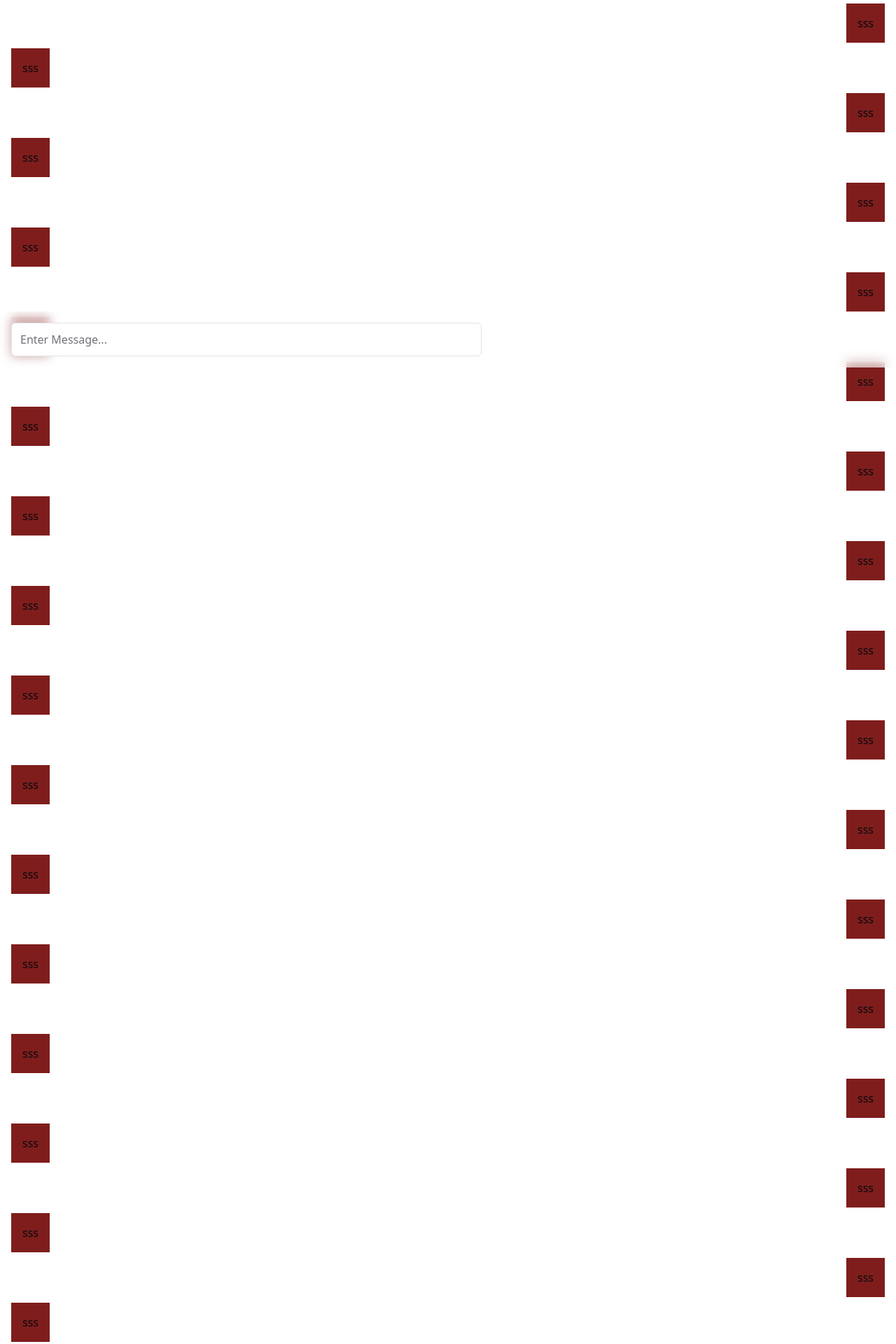
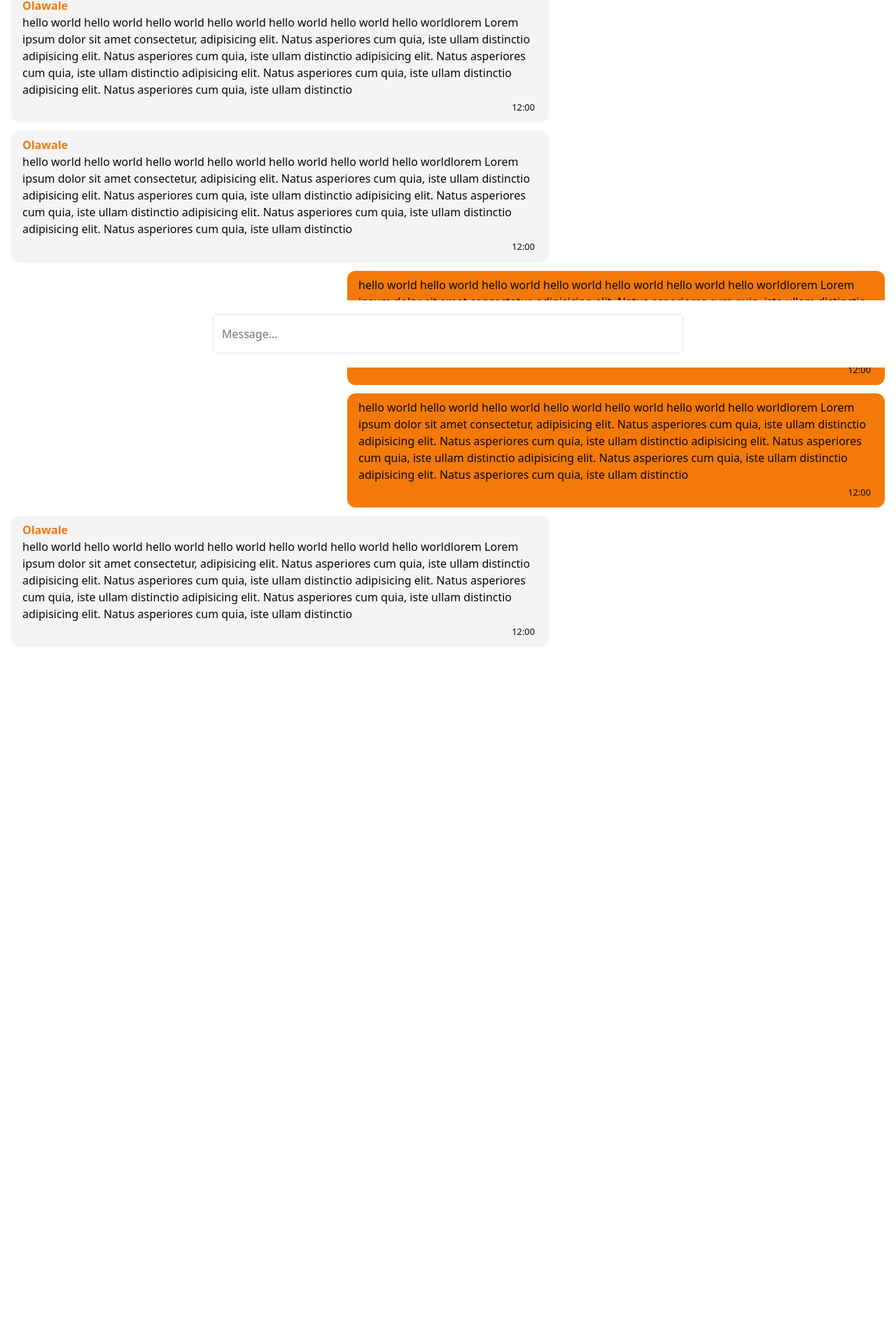
Before and after one commit to 3akare/nobr, a Next.js app: page /chat/ss in a window 1280 px wide. Shown: the part 275-2195 px from the top of the page at 70% size. After the commit the page ends 1323 px from the top, so only its background shows below. Built offline with nearby package versions, Linux system fonts and the light colour scheme.

Commit message:
UI update on chat page

```diff
--- /dev/null
+++ b/app/chat/[id]/components/InputBar.tsx
@@ -0,0 +1,21 @@
+"use client";
+// import { Button } from "@/app/components/ui/button";
+import { Input } from "@/app/components/ui/input";
+
+const InputBar = () => {
+  return (
+    <section className="fixed bottom-0 w-full h-fit p-5 flex items-center z-10  bg-background justify-center">
+      <label htmlFor="messages" className="sr-only">
+        Enter your messages
+      </label>
+      <Input
+        id="messages"
+        className="w-full max-w-2xl text-base h-14 min-h-12 relative hover:ring-0 focus-visible:ring-0 focus-within:ring-0 ring-0 ring-offset-0 focus:ring-0 focus-visible:ring-offset-0"
+        placeholder="Message..."
+      ></Input>
+      {/* a button will be here */}
+    </section>
+  );
+};
+
+export default InputBar;
--- /dev/null
+++ b/app/chat/[id]/components/MessageBubble.tsx
@@ -0,0 +1,26 @@
+const MessageBubble = ({ isRight }: { isRight: true | false }) => {
+  return (
+    <p
+      className={`p-2 px-4 w-fit rounded-xl ${
+        isRight
+          ? "self-end bg-pOrange dark:text-background"
+          : "self-start bg-muted text-foreground"
+      } max-w-md sm:max-w-lg md:max-w-xl lg:max-w-2xl xl:max-w-3xl`}
+    >
+      {!isRight && (
+        <span className="block font-bold text-pOrange">Olawale</span>
+      )}
+      hello world hello world hello world hello world hello world hello world
+      hello worldlorem Lorem ipsum dolor sit amet consectetur, adipisicing elit.
+      Natus asperiores cum quia, iste ullam distinctio adipisicing elit. Natus
+      asperiores cum quia, iste ullam distinctio adipisicing elit. Natus
+      asperiores cum quia, iste ullam distinctio adipisicing elit. Natus
+      asperiores cum quia, iste ullam distinctio adipisicing elit. Natus
+      asperiores cum quia, iste ullam distinctio
+      <small className="block self-end p-1 text-right">
+        <time>12:00</time>
+      </small>
+    </p>
+  );
+};
+export default MessageBubble;
--- /dev/null
+++ b/app/chat/[id]/components/index.ts
@@ -0,0 +1,2 @@
+export { default as MessageBubble } from "./MessageBubble";
+export { default as InputBar } from "./InputBar";
--- a/app/chat/[id]/page.tsx
+++ b/app/chat/[id]/page.tsx
@@ -1,105 +1,16 @@
-"use client";
-import { Button } from "@/app/components/ui/button";
-import { Input } from "@/app/components/ui/input";
-import React from "react";
+import { InputBar, MessageBubble } from "./components/index";
 
 const page = () => {
+  const messages = [true, false, false, true, true, false];
   return (
-    <main className="container mx-auto h-[calc(100vh-72px)] flex items-center flex-col justify-end p-4">
-      <section className="flex text-ellipsis self-start justify-self-start w-full h-full gap-2 flex-col">
-        <div className="p-4 bg-red-900 w-fit">sss</div>
-        <div className="p-4 bg-red-900 self-end w-fit">sss</div>
-        <div className="p-4 bg-red-900 w-fit">sss</div>
-        <div className="p-4 bg-red-900 self-end w-fit">sss</div>
-        <div className="p-4 bg-red-900 w-fit">sss</div>
-        <div className="p-4 bg-red-900 self-end w-fit">sss</div>
-        <div className="p-4 bg-red-900 w-fit">sss</div>
-        <div className="p-4 bg-red-900 self-end w-fit">sss</div>
-        <div className="p-4 bg-red-900 w-fit">sss</div>
-        <div className="p-4 bg-red-900 self-end w-fit">sss</div>
-        <div className="p-4 bg-red-900 w-fit">sss</div>
-        <div className="p-4 bg-red-900 self-end w-fit">sss</div>
-        <div className="p-4 bg-red-900 w-fit">sss</div>
-        <div className="p-4 bg-red-900 self-end w-fit">sss</div>
-        <div className="p-4 bg-red-900 w-fit">sss</div>
-        <div className="p-4 bg-red-900 self-end w-fit">sss</div>
-        <div className="p-4 bg-red-900 w-fit">sss</div>
-        <div className="p-4 bg-red-900 self-end w-fit">sss</div>
-        <div className="p-4 bg-red-900 w-fit">sss</div>
-        <div className="p-4 bg-red-900 self-end w-fit">sss</div>
-        <div className="p-4 bg-red-900 w-fit">sss</div>
-        <div className="p-4 bg-red-900 self-end w-fit">sss</div>
-        <div className="p-4 bg-red-900 w-fit">sss</div>
-        <div className="p-4 bg-red-900 self-end w-fit">sss</div>
-        <div className="p-4 bg-red-900 w-fit">sss</div>
-        <div className="p-4 bg-red-900 self-end w-fit">sss</div>
-        <div className="p-4 bg-red-900 w-fit">sss</div>
-        <div className="p-4 bg-red-900 self-end w-fit">sss</div>
-        <div className="p-4 bg-red-900 w-fit">sss</div>
-        <div className="p-4 bg-red-900 self-end w-fit">sss</div>
-        <div className="p-4 bg-red-900 w-fit">sss</div>
-        <div className="p-4 bg-red-900 self-end w-fit">sss</div>
-        <div className="p-4 bg-red-900 w-fit">sss</div>
-        <div className="p-4 bg-red-900 self-end w-fit">sss</div>
-        <div className="p-4 bg-red-900 w-fit">sss</div>
-        <div className="p-4 bg-red-900 self-end w-fit">sss</div>
-        <div className="p-4 bg-red-900 w-fit">sss</div>
-        <div className="p-4 bg-red-900 self-end w-fit">sss</div>
-        <div className="p-4 bg-red-900 w-fit">sss</div>
-        <div className="p-4 bg-red-900 self-end w-fit">sss</div>
-        <div className="p-4 bg-red-900 w-fit">sss</div>
-        <div className="p-4 bg-red-900 self-end w-fit">sss</div>
-        <div className="p-4 bg-red-900 w-fit">sss</div>
-        <div className="p-4 bg-red-900 self-end w-fit">sss</div>
-        <div className="p-4 bg-red-900 w-fit">sss</div>
-        <div className="p-4 bg-red-900 self-end w-fit">sss</div>
-        <div className="p-4 bg-red-900 w-fit">sss</div>
-        <div className="p-4 bg-red-900 self-end w-fit">sss</div>
-        <div className="p-4 bg-red-900 w-fit">sss</div>
-        <div className="p-4 bg-red-900 self-end w-fit">sss</div>
-        <div className="p-4 bg-red-900 w-fit">sss</div>
-        <div className="p-4 bg-red-900 self-end w-fit">sss</div>
-        <div className="p-4 bg-red-900 w-fit">sss</div>
-        <div className="p-4 bg-red-900 self-end w-fit">sss</div>
-        <div className="p-4 bg-red-900 w-fit">sss</div>
-        <div className="p-4 bg-red-900 self-end w-fit">sss</div>
-        <div className="p-4 bg-red-900 w-fit">sss</div>
-        <div className="p-4 bg-red-900 self-end w-fit">sss</div>
-        <div className="p-4 bg-red-900 w-fit">sss</div>
-        <div className="p-4 bg-red-900 self-end w-fit">sss</div>
-        <div className="p-4 bg-red-900 w-fit">sss</div>
-        <div className="p-4 bg-red-900 self-end w-fit">sss</div>
-        <div className="p-4 bg-red-900 w-fit">sss</div>
-        <div className="p-4 bg-red-900 self-end w-fit">sss</div>
-        <div className="p-4 bg-red-900 w-fit">sss</div>
-        <div className="p-4 bg-red-900 self-end w-fit">sss</div>
-        <div className="p-4 bg-red-900 w-fit">sss</div>
-        <div className="p-4 bg-red-900 self-end w-fit">sss</div>
-        <div className="p-4 bg-red-900 w-fit">sss</div>
-        <div className="p-4 bg-red-900 self-end w-fit">sss</div>
-        <div className="p-4 bg-red-900 w-fit">sss</div>
-        <div className="p-4 bg-red-900 self-end w-fit">sss</div>
-        <div className="p-4 bg-red-900 w-fit">sss</div>
-        <div className="p-4 bg-red-900 self-end w-fit">sss</div>
-        <div className="p-4 bg-red-900 w-fit">sss</div>
-        <div className="p-4 bg-red-900 self-end w-fit">sss</div>
-        <div className="p-4 bg-red-900 w-fit">sss</div>
-        <div className="p-4 bg-red-900 self-end w-fit">sss</div>
-        <div className="p-4 bg-red-900 w-fit">sss</div>
-        <div className="p-4 bg-red-900 self-end w-fit">sss</div>
+    <main className="container mx-auto flex items-center flex-col justify-end p-4">
+      <section className="flex text-ellipsis self-start justify-self-start w-full h-full gap-3 flex-col">
+        {messages.map((item, index) => {
+          return <MessageBubble isRight={item} key={index} />;
+        })}
+        <div className="h-24 w-full"></div>
       </section>
-      <section className="fixed bottom-0 w-full h-fit p-4 flex items-center z-10  bg-background backdrop-blur supports-[backdrop-filter]:bg-background/60">
-        <label htmlFor="messages" className="sr-only">
-          Enter your messages
-        </label>
-        <Input
-          id="messages"
-          className="w-full max-w-2xl text-base h-12 min-h-12 relative hover:ring-0 focus-visible:ring-0 focus-within:ring-0 ring-0 ring-offset-0 focus:ring-0 focus-visible:ring-offset-0"
-          placeholder="Enter Message..."
-          autoFocus
-        ></Input>
-        {/* a button will be here */}
-      </section>
+      <InputBar />
     </main>
   );
 };
--- a/app/legal/page.tsx
+++ b/app/legal/page.tsx
@@ -2,7 +2,7 @@ const page = () => {
   return (
     <>
       <div id="terms" className="h-16 w-full"></div>
-      <main className="container mx-auto px-4 pt-0">
+      <main className="container mx-auto px-4 pt-2">
         <section>
           <h1 className="text-2xl font-medium">Terms of service</h1>
           <p>
```
